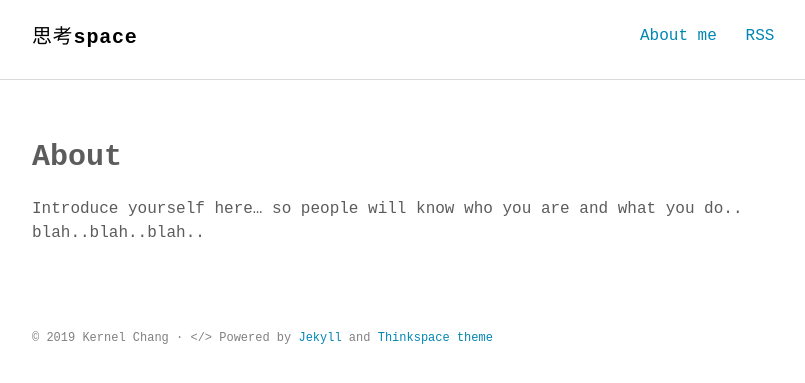
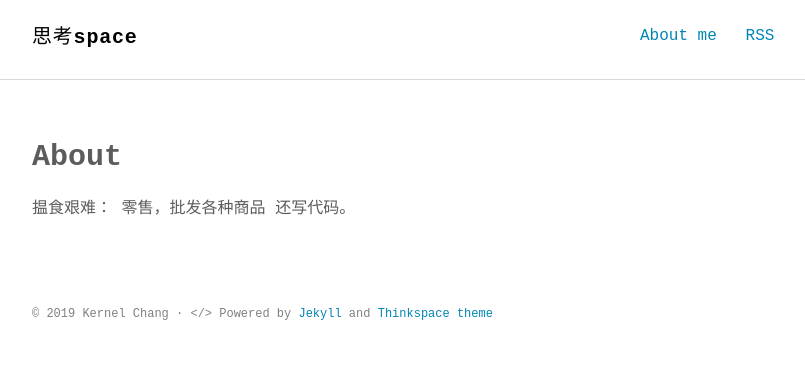
Before and after one commit to qilaidi/qilaidi.github.io, a Jekyll site: the page built from about.md, in a window 1280 px wide. Shown: the top 383 px of the page, without its empty margins (232-1037 px from the left). Built offline with Jekyll 4.4.1, drawn with Linux system fonts in a browser that asks for light colours; some web fonts are replaced.

Commit message:
first amend

```diff
--- a/_includes/intro.html
+++ b/_includes/intro.html
@@ -1,5 +1,5 @@
 <section class="intro">
   <div class="container">
-    <p class="lead">Hi, I'm John Doe. I do stuffs with computer and sometimes write about it here. I'm from Penang, MY and I ship code at <a href="#">Microsoft</a>.</p>
+    <p class="lead">Hi, I'm Kenel. I want to write something here. </p>
   </div>
 </section>
--- a/about.md
+++ b/about.md
@@ -4,4 +4,6 @@ title: About
 permalink: /about/
 ---
 
-Introduce yourself here... so people will know who you are and what you do.. blah..blah..blah..
+揾食艰难：
+零售，批发各种商品
+还写代码。
```
Also changed, not shown: backup/2015-10-12-the-quick-brown-fox-jumps-over-a-lazy-dog.md (+1 -1 lines), assets/images/author.jpg (deleted), assets/images/author.png (added), thinkspace.gemspec.
